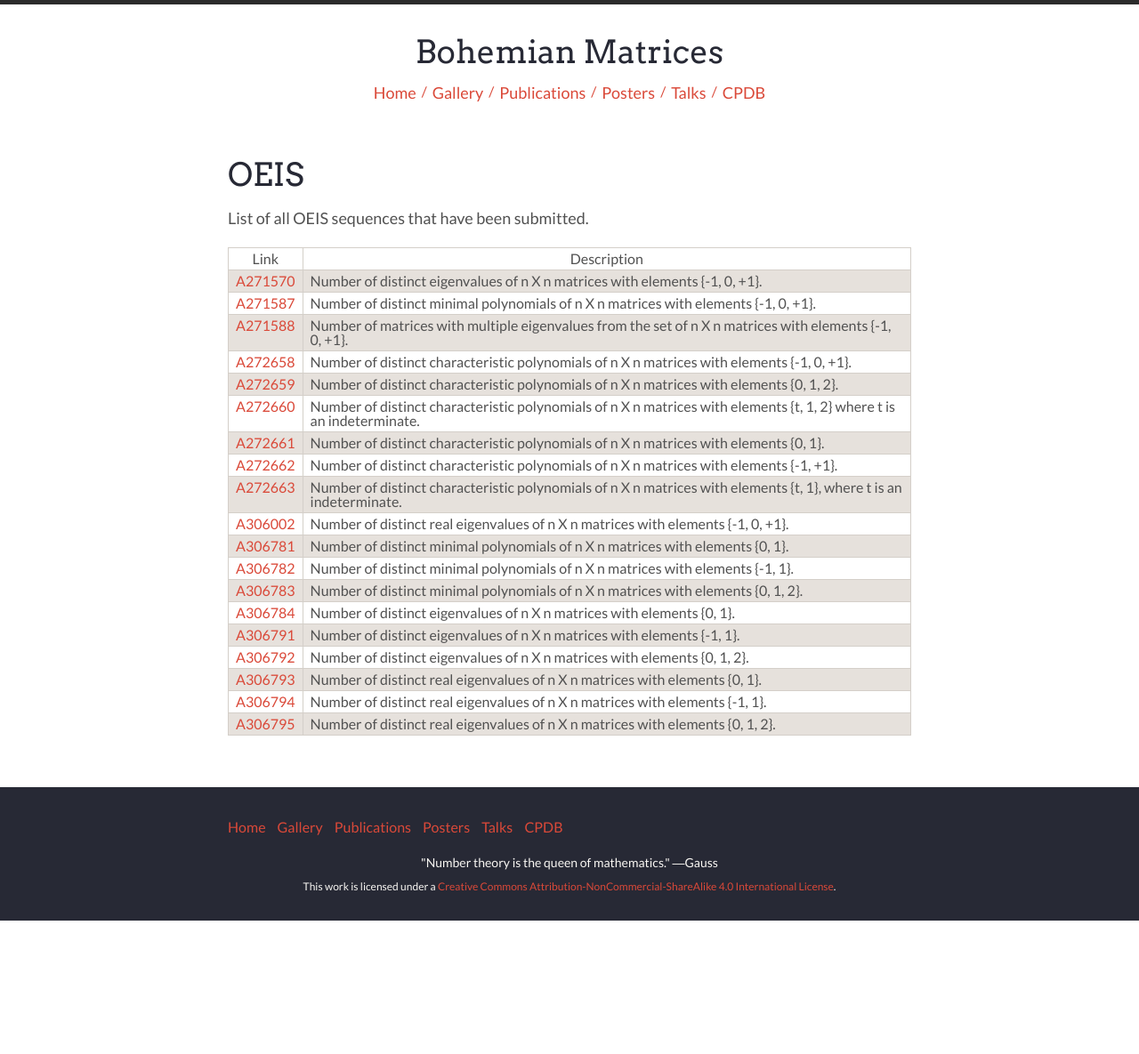
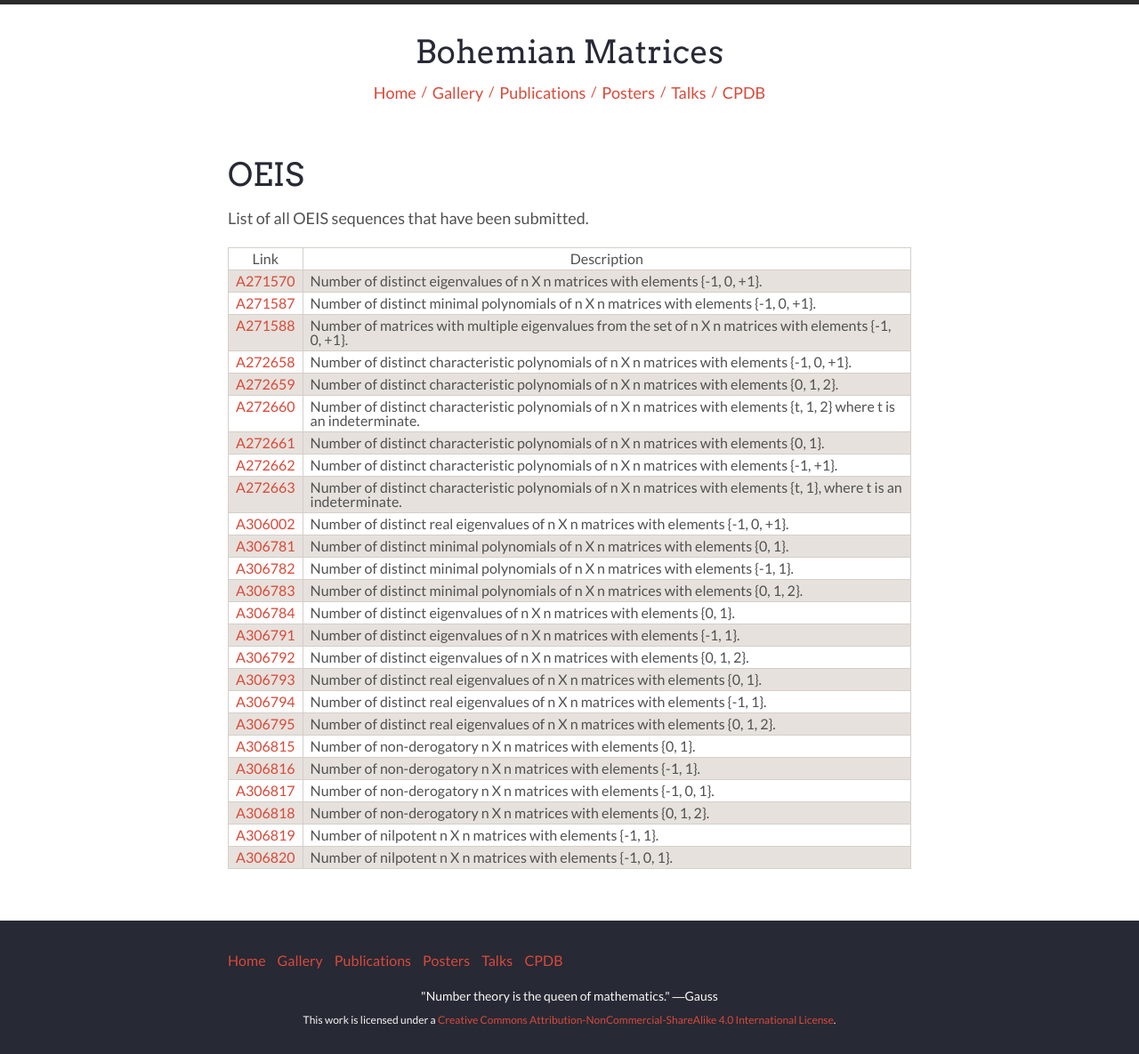
Before and after one commit to BohemianMatrices/BohemianMatrices, a Jekyll site: the page built from cpdb/oeis.md, in a window 1280 px wide. Shown: the whole page at 89% size. Built offline with Jekyll 4.4.1, drawn with Linux system fonts in a browser that asks for light colours; nearby versions of some CDN libraries; before the commit the page ends 1035 px from its top, so only the background shows below that.

Commit message:
Added OEIS sequences for non-derogatory and nilpotent

```diff
--- a/cpdb/oeis.md
+++ b/cpdb/oeis.md
@@ -27,3 +27,9 @@ List of all OEIS sequences that have been submitted.
 | [A306793](https://oeis.org/A306793) | Number of distinct real eigenvalues of n X n matrices with elements {0, 1}. |
 | [A306794](https://oeis.org/A306794) | Number of distinct real eigenvalues of n X n matrices with elements {-1, 1}. |
 | [A306795](https://oeis.org/A306795) | Number of distinct real eigenvalues of n X n matrices with elements {0, 1, 2}. |
+| [A306815](https://oeis.org/A306815) | Number of non-derogatory n X n matrices with elements {0, 1}. |
+| [A306816](https://oeis.org/A306816) | Number of non-derogatory n X n matrices with elements {-1, 1}. |
+| [A306817](https://oeis.org/A306817) | Number of non-derogatory n X n matrices with elements {-1, 0, 1}. |
+| [A306818](https://oeis.org/A306818) | Number of non-derogatory n X n matrices with elements {0, 1, 2}. |
+| [A306819](https://oeis.org/A306819) | Number of nilpotent n X n matrices with elements {-1, 1}. |
+| [A306820](https://oeis.org/A306820) | Number of nilpotent n X n matrices with elements {-1, 0, 1}. |
```
Also changed, not shown: cpdb/unstructured/unstructured_0_1.md (+1 -1 lines), cpdb/unstructured/unstructured_0_1_2.md (+1 -1 lines), cpdb/unstructured/unstructured_n1_0_1.md (+2 -2 lines), cpdb/unstructured/unstructured_n1_1.md (+2 -2 lines).
